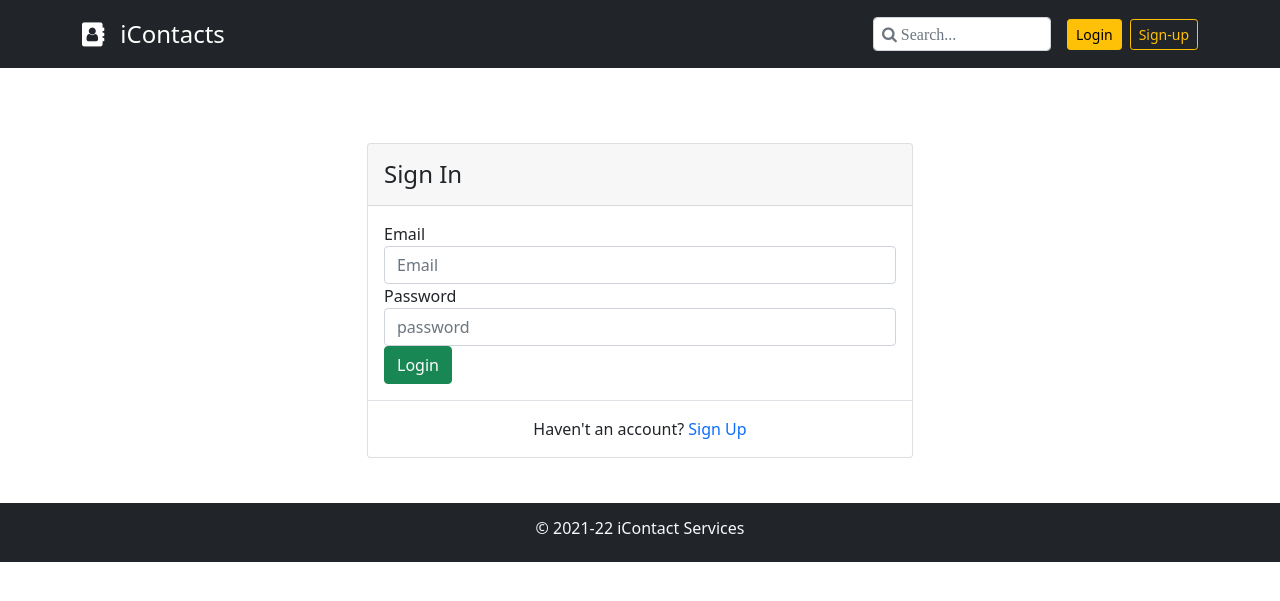
After one commit to Ayush-Bulbule/Contacts-App-PHP, a PHP site: page /login.php in a window 1280 px wide. The commit adds this page. Shown: the top 601 px of the page. Run offline with PHP 8.4, Linux system fonts and the light colour scheme; some libraries are stand-ins or nearby versions.

```diff
--- a/common/footer.php
+++ b/common/footer.php
@@ -1,6 +1,6 @@
-<footer class="container-fluid bg-dark p-3">
+<link rel="stylesheet" href="../public/css/style.css">
+<footer class="container-fluid bg-dark p-3 mt-4 mb-0" style="bottom: 0;left: 0;width: 100%;">
     <h6 class="text-center text-light">&copy; 2021-22 iContact Services</h6>
-
 </footer>
 <!-- Option 1: Bootstrap Bundle with Popper -->
 <script src="https://cdn.jsdelivr.net/npm/bootstrap@5.1.2/dist/js/bootstrap.bundle.min.js" integrity="sha384-kQtW33rZJAHjgefvhyyzcGF3C5TFyBQBA13V1RKPf4uH+bwyzQxZ6CmMZHmNBEfJ" crossorigin="anonymous"></script>
--- a/common/header.php
+++ b/common/header.php
@@ -1,13 +1,13 @@
-<?php
-ob_start();
-
-session_start();
-require_once 'includes/config.php'; ?>
-
 <!doctype html>
 <html lang="en">
 
 <head>
+    <?php
+    ob_start();
+    session_start();
+    require_once './includes/config.php';
+    $user = !empty($_SESSION['user']) ? $_SESSION['user'] : [];
+    ?>
     <!-- Required meta tags -->
     <meta charset="utf-8">
     <meta name="viewport" content="width=device-width, initial-scale=1">
@@ -16,8 +16,16 @@ require_once 'includes/config.php'; ?>
     <link href="https://cdn.jsdelivr.net/npm/bootstrap@5.1.2/dist/css/bootstrap.min.css" rel="stylesheet" integrity="sha384-uWxY/CJNBR+1zjPWmfnSnVxwRheevXITnMqoEIeG1LJrdI0GlVs/9cVSyPYXdcSF" crossorigin="anonymous">
     <!-- Bootstrap Icons -->
     <link rel="stylesheet" href="https://cdn.jsdelivr.net/npm/bootstrap-icons@1.5.0/font/bootstrap-icons.css">
+    <link rel="stylesheet" href="https://stackpath.bootstrapcdn.com/font-awesome/4.7.0/css/font-awesome.min.css" integrity="sha384-wvfXpqpZZVQGK6TAh5PVlGOfQNHSoD2xbE+QkPxCAFlNEevoEH3Sl0sibVcOQVnN" crossorigin="anonymous">
+    <link rel="stylesheet" href="../public/css/style.css">
+    <link rel="stylesheet" href="https://pro.fontawesome.com/releases/v5.10.0/css/all.css" integrity="sha384-AYmEC3Yw5cVb3ZcuHtOA93w35dYTsvhLPVnYs9eStHfGJvOvKxVfELGroGkvsg+p" crossorigin="anonymous" />
+    <link rel="stylesheet" href="https://cdnjs.cloudflare.com/ajax/libs/font-awesome/4.7.0/css/font-awesome.min.css">
     <title>Hello, world!</title>
     <style>
+        a {
+            text-decoration: none;
+        }
+
         .wrapper {
             margin-top: 45px;
             margin-bottom: 45px;
@@ -31,16 +39,27 @@ require_once 'includes/config.php'; ?>
         <div class="container">
             <div class="d-flex flex-wrap align-items-center justify-content-center justify-content-lg-start">
                 <a href=<?php echo SITEURL ?> style="font-size:1.5rem;" class="d-flex align-items-center mb-2 mb-lg-0 text-white text-decoration-none">
-                    <i class="bi bi-person-badge-fill"></i> iContacts
+                    <i class="fa fa-address-book me-3"></i> iContacts
                 </a>
                 <form class="col-12 col-lg-auto  ms-auto mb-3 mb-lg-0 me-lg-3">
-                    <input type="search" class="form-control form-control-dark" placeholder="Search..." aria-label="Search">
+                    <input type="search" class="fa form-control p-2 form-control-dark" placeholder="&#xf002; Search..." aria-label="Search">
                 </form>
-
-                <div class="text-end">
-                    <!-- <button type="button" class="btn btn-outline-light me-2">Login</button> -->
-                    <a type="button" href=<?php echo SIGNUPURL ?> class="btn-sm btn btn-warning">Sign-up</a>
-                </div>
+                <?php
+                if (!empty($user)) {
+                ?>
+                    <div class="text-end">
+                        <a href=<?php echo PROFILEURL ?> class=" text-light">Profile</a>
+                        <a href=<?php echo LOGOUTURL ?> class="text-light ms-3">Logout</a>
+                        <!-- <button type="button" class="btn btn-outline-light me-2">Login</button> -->
+                    <?php
+                } else {
+                    ?>
+                        <a type="button" href=<?php echo LOGINURL ?> class="btn-sm btn btn-warning">Login</a>
+                        <a type="button" href=<?php echo SIGNUPURL ?> class="btn-sm ms-2 btn-outline-warning btn">Sign-up</a>
+                    </div>
+                <?php
+                }
+                ?>
             </div>
         </div>
     </header>
--- a/includes/config.php
+++ b/includes/config.php
@@ -3,6 +3,9 @@
 //
 define('SITEURL', '/PHP_Programs/ContactsBook/');
 define('SIGNUPURL', '/PHP_Programs/ContactsBook/signup.php');
+define('LOGINURL', '/PHP_Programs/ContactsBook/login.php');
+define('PROFILEURL', '/PHP_Programs/ContactsBook/profile.php');
+define('LOGOUTURL', '/PHP_Programs/ContactsBook/logout.php');
 
 
 
--- /dev/null
+++ b/login.php
@@ -0,0 +1,69 @@
+<?php
+include_once './common/header.php';
+
+?>
+
+
+<main role="main" class="container">
+    <style>
+        .wrapper {
+            padding-top: 30px;
+        }
+    </style>
+
+    <div class="row justify-content-center wrapper">
+        <div class="col-md-6">
+            <?php
+            if (!empty($_SESSION['success'])) {
+            ?>
+                <div class="alert alert-success">
+                    <?php
+                    print_r($_SESSION['success']);
+                    ?>
+                </div>
+            <?php
+                unset($_SESSION['success']);
+            } ?>
+            <?php
+            if (!empty($_SESSION['errors'])) {
+            ?>
+                <div class="alert alert-danger">
+                    <ul>
+                        <?php
+                        foreach ($_SESSION['errors'] as $error) {
+                            print '<li>' . $error . '</li>';
+                        }
+                        ?>
+                    </ul>
+                </div>
+            <?php
+                unset($_SESSION['errors']);
+            } ?>
+            <div class="card">
+                <header class="card-header">
+                    <h4 class="card-title mt-2">Sign In</h4>
+                </header>
+                <article class="card-body">
+                    <form method="POST" action=<?php echo SITEURL . 'actions/login_actions.php' ?>>
+                        <div class="form-group">
+                            <label>Email</label>
+                            <input type="email" name="email" class="form-control" placeholder="Email">
+                        </div>
+                        <div class="form-group">
+                            <label>Password</label>
+                            <input class="form-control" type="password" name="password" placeholder="password">
+                        </div>
+                        <div class="form-group">
+                            <button type="submit" name="submit" class="btn btn-success btn-block"> Login </button>
+                        </div>
+                    </form>
+                </article>
+                <div class="border-top card-body text-center">Haven't an account? <a href=<?php echo SIGNUPURL ?>>Sign Up</a></div>
+            </div>
+        </div>
+
+    </div>
+
+</main>
+
+<?php include_once './common/footer.php' ?>
--- /dev/null
+++ b/public/css/style.css
@@ -0,0 +1,10 @@
+* {
+  box-sizing: border-box;
+  margin: 0;
+  padding: 0;
+}
+footer {
+}
+ul {
+  margin: 0;
+}
--- a/signup.php
+++ b/signup.php
@@ -68,7 +68,7 @@ include_once './common/header.php';
 
                     </form>
                 </article>
-                <div class="border-top card-body text-center">Have an account? <a href="/contactbook/login.php">Log In</a></div>
+                <div class="border-top card-body text-center">Have an account? <a href=<?php echo LOGINURL ?>>Log In</a></div>
             </div>
         </div>
 
```
Also changed, not shown: actions/login_actions.php (added, +51 -0 lines), index.php (+18 -1 lines), logout.php (added, +12 -0 lines), profile.php (added).
